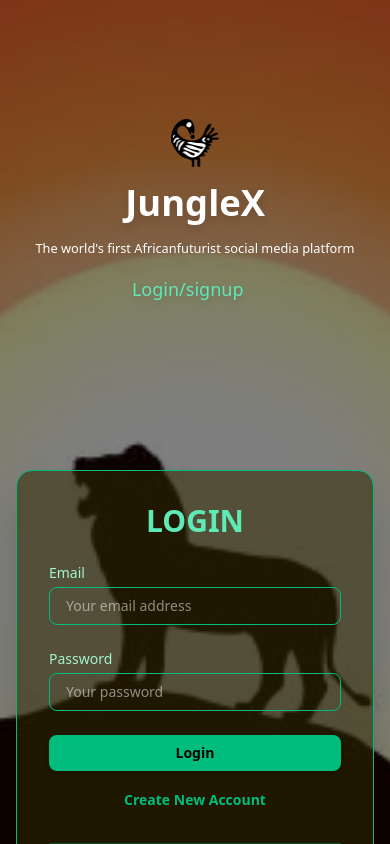
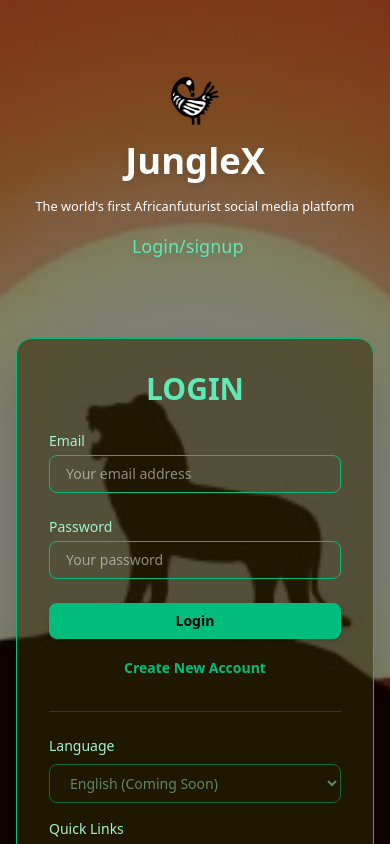
Before and after one commit to admin-elodi/junglex, a React (Vite) app: page / in a window 390 px wide. Shown: the top 844 px of the page. Built offline with nearby package versions, Linux system fonts and the light colour scheme.

Commit message:
changed min-h-[50vh] to min-h-[40vh]

```diff
--- a/src/pages/AuthPage.jsx
+++ b/src/pages/AuthPage.jsx
@@ -17,7 +17,7 @@ const AuthPage = () => {
     >
       {/* Left Side: Title and TypeAnimation */}
       <Motion.div
-        className="relative z-10 w-full md:w-1/2 flex flex-col items-center justify-center min-h-[50vh] md:min-h-screen text-center md:text-left mb-12 md:mb-0"
+        className="relative z-10 w-full md:w-1/2 flex flex-col items-center justify-center min-h-[40vh] md:min-h-screen text-center md:text-left md:mb-0"
         initial={{ opacity: 0 }}
         animate={{ opacity: 1 }}
         transition={{ duration: 0.6 }}
```
